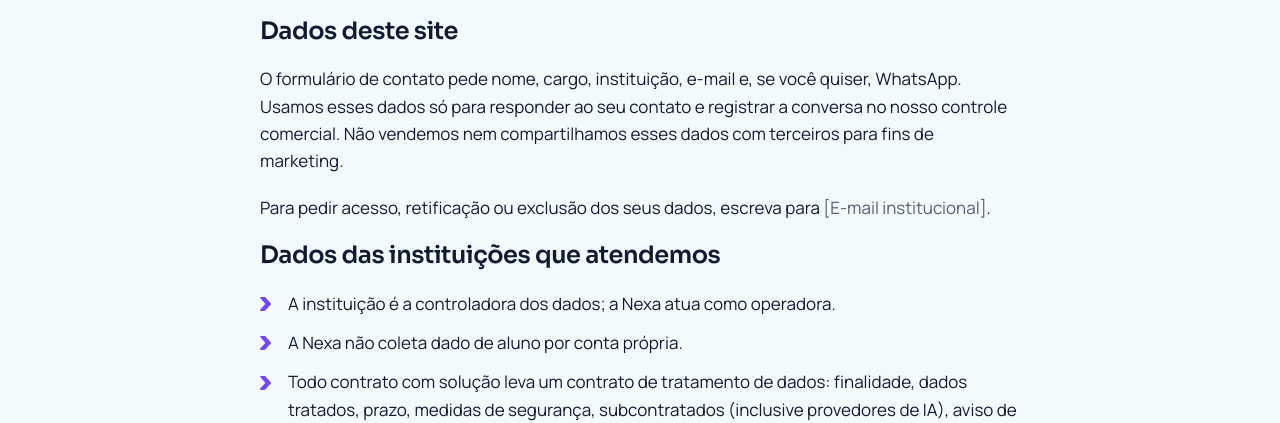
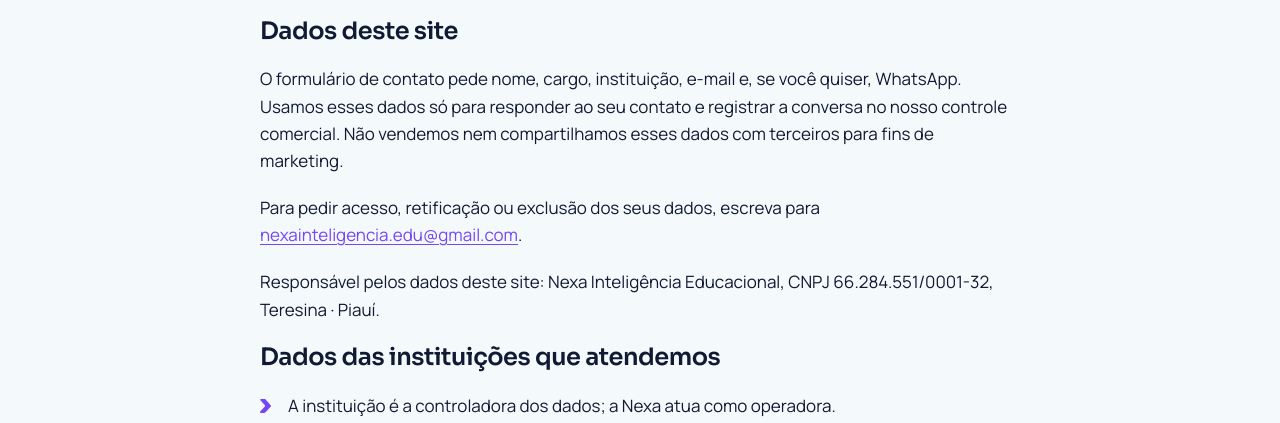
Before and after one commit to ianbenicio/NexaSite, an Astro site: page /privacidade in a window 1280 px wide. Shown: the part 379-802 px from the top of the page. Built offline with nearby package versions, Linux system fonts and the light colour scheme; Astro itself is replaced by a stand-in of ours.

Commit message:
fix: privacidade com e-mail real e identificação do responsável
Co-Authored-By: Claude Opus 5.5 <noreply@anthropic.com>

```diff
--- a/src/pages/privacidade.astro
+++ b/src/pages/privacidade.astro
@@ -12,7 +12,8 @@ import { SITE } from "../data/site";
 
       <h2>Dados deste site</h2>
       <p>O formulário de contato pede nome, cargo, instituição, e-mail e, se você quiser, WhatsApp. Usamos esses dados só para responder ao seu contato e registrar a conversa no nosso controle comercial. Não vendemos nem compartilhamos esses dados com terceiros para fins de marketing.</p>
-      <p>Para pedir acesso, retificação ou exclusão dos seus dados, escreva para <span class="placeholder-texto">{SITE.contato.emailRotulo}</span>.</p>
+      <p>Para pedir acesso, retificação ou exclusão dos seus dados, escreva para <a href={`mailto:${SITE.contato.email}`}>{SITE.contato.email}</a>.</p>
+      <p>Responsável pelos dados deste site: {SITE.nome}, CNPJ {SITE.contato.cnpj}, {SITE.contato.cidade}.</p>
 
       <h2>Dados das instituições que atendemos</h2>
       <ul class="lista-seta">
```
